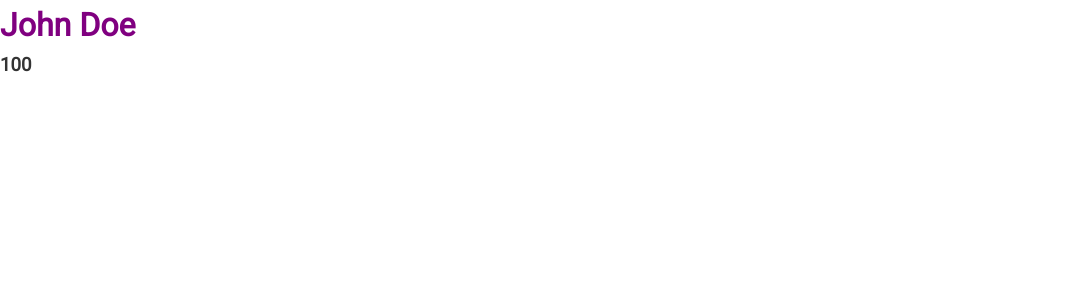
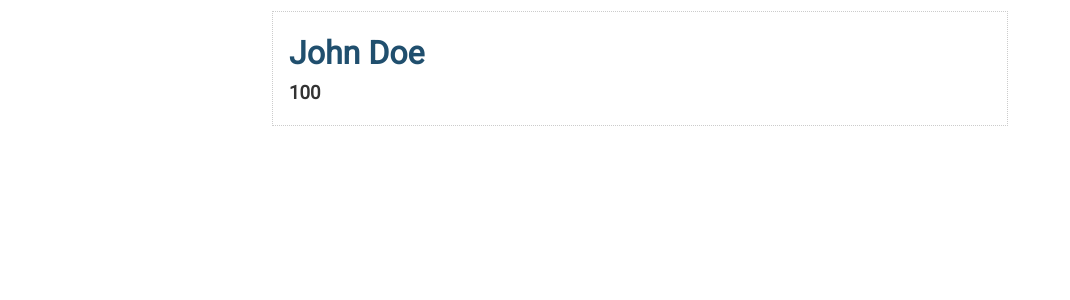
Before and after one commit to 4lm/learn-svelte, a Svelte app in the folder scoreboard/: page / in a window 1280 px wide. Shown: the top 300 px of the page, without its empty margins (0-1070 px from the left). Built offline with nearby package versions, Linux system fonts and the light colour scheme.

Commit message:
Add some styling

```diff
--- a/scoreboard/src/App.svelte
+++ b/scoreboard/src/App.svelte
@@ -5,9 +5,13 @@
 
 <style>
   h1 {
-		color: purple;
+    color: #204f6e;
   }
 </style>
 
+<div class="container">
+  <div class="card">
     <h1>{name}</h1>
     <h3>{points}</h3>
+  </div>
+</div>
```
Lines whose indentation alone changed are shown as unchanged.
